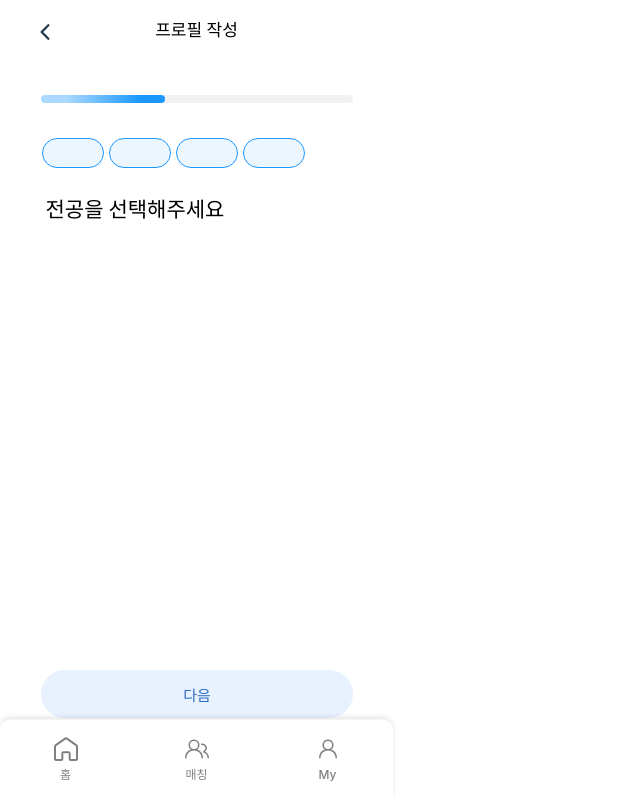
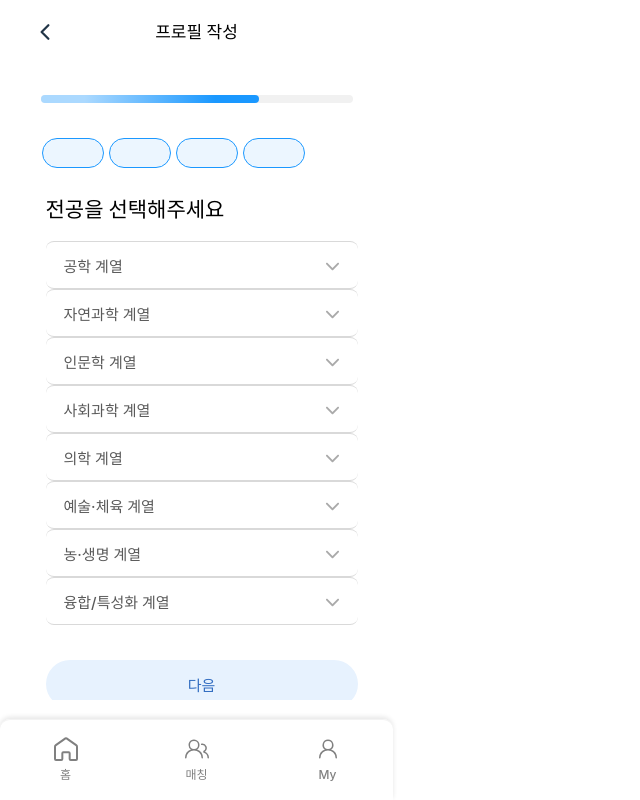
Before and after one commit to umc-meetpick/meetpick_frontend, a React (Vite) app: page /setProfile/major in a window 1280 px wide. Shown: the whole page, without its empty margins (0-640 px from the left). Built offline with nearby package versions, Linux system fonts and the light colour scheme.

Commit message:
Feat: toggleList, setMajor 구현

```diff
--- /dev/null
+++ b/src/assets/majorList.ts
@@ -0,0 +1,44 @@
+const majorList = [
+    {
+        "id":1,
+        "college": "공학 계열",
+        "majors": ["건설방재공학과", "건축공학과", "건축학과", "기계공학과", "산업공학과", "섬유공학과", "안전공학과", "에너지공학과", "전기전자공학과", "정보통신공학과", "재료공학과", "철도공학과", "화학공학과"]
+    },
+    {
+        "id":2,
+        "college": "자연과학 계열",
+        "majors": ["물리학과", "생명과학과", "수학과", "지리학과", "화학과", "에너지공학과", "환경공학과"]
+    },
+    {
+        "id":3,
+        "college": "인문학 계열",
+        "majors": ["국어국문학과", "노어노문학과", "독어독문학과", "불어불문학과", "서어서문학과", "영어영문학과", "일어일문학과", "중어중문학과", "철학과", "문헌정보학과", "역사학과(사학과)"]
+    },
+    {
+        "id":4,
+        "college": "사회과학 계열",
+        "majors": ["경영정보학과", "경영학과", "경제학과", "경찰학과", "관광학과", "사회학과", "사회복지학과", "정치외교학과", "행정학과", "심리학과", "교육학과", "특수교육과", "일반사회교육과", "윤리교육과", "지리교육과"]
+    },
+    {
+        "id":5,
+        "college": "의학 계열",
+        "majors": ["간호학과", "물리치료학과", "수의학과", "약학과", "임상병리학과", "치의학과", "치위생학과", "한약학과", "한의학과", "의학과"]
+    },
+    {
+        "id":6,
+        "college": "예술·체육 계열",
+        "majors": ["게임학과", "문예창작학과", "연극학과", "영상학과", "조리과학과", "제과제빵과", "커뮤니케이션학과"]
+    },
+    {
+        "id":7,
+        "college": "농·생명 계열",
+        "majors": ["농업경제학과", "농업자원경제학과", "동물자원학과", "조경학과", "식품영양학과", "수산생명의학과", "환경생태학과"]
+    },
+    {
+        "id":8,
+        "college": "융합/특성화 계열",
+        "majors": ["인공지능학과", "정보보안학과", "자유전공학부", "특성화 학과"]
+    }
+];
+
+export default majorList;
--- a/src/components/BasicNavbar.tsx
+++ b/src/components/BasicNavbar.tsx
@@ -24,9 +24,10 @@ export default BasicNavbar
 const Container = styled.div`
     width:393px;
     height:60px;
+    align-items: center;
 `;
 const IconPosition = styled.div`
-    position:fixed;
+    position:relative;
     top:20px;
     left:33px;
 `;
@@ -36,5 +37,5 @@ const Title = styled.div`
     color:black;
     display:flex;
     justify-content: center;
-    line-height:60px;
+    margin-top:-10px;
 `
--- a/src/components/MoveNextRoundBtn.tsx
+++ b/src/components/MoveNextRoundBtn.tsx
@@ -29,7 +29,7 @@ const Btn = styled.button`
     weight:600;
     background-color:#E7F2FE;
     border-radius:100px;
-    position:fixed;
-    top:670px;
+    position:absolute;
+    bottom:120px;
     left:41px;
 `;
--- /dev/null
+++ b/src/components/ToggleList.tsx
@@ -0,0 +1,96 @@
+import React, { useState, useContext } from 'react';
+import styled from "styled-components";
+import { FaChevronDown } from "react-icons/fa6";
+import majorList from '../assets/majorList';
+import { useNavigate } from 'react-router-dom';
+import { ProfileInfoContext } from '../context/profileInfoContext';
+
+const ToggleList: React.FC = () =>{
+    const navigate = useNavigate();
+    const {setMajor} = useContext(ProfileInfoContext);
+    const [openItems, setOpenItems] = useState<number[]>([]);
+    const handleToggle = (id: number) => {
+        if (openItems.includes(id)) {
+            setOpenItems(openItems.filter(itemId => itemId !== id));
+        } else {
+            setOpenItems([...openItems, id]);
+        }
+    };
+    const handleMajor = (major:string) =>{
+        setMajor(major)
+    };
+    return(
+        <Container>
+            {majorList.map(item => (
+                <div key={item.id}>
+                    <Toggle onClick={() => handleToggle(item.id)} isOpened={openItems.includes(item.id)}>
+                        {item.college}
+                        <FaChevronDown style={{color:"#AAAAAA"}}/>
+                    </Toggle>
+                    {openItems.includes(item.id) && (
+                        item.majors.map(major => (
+                            <Detail onClick={()=>handleMajor(major)}>
+                                {major}
+                            </Detail>
+                        ))
+                    )}
+                </div>
+            ))}
+            <Btn onClick={()=>navigate("/setProfile/hobby")}>다음</Btn>
+        </Container>
+    )
+}
+export default ToggleList;
+
+const Container = styled.div`
+    width:312px;
+    height:500px;
+    margin-top:20px;
+    max-height: calc(100vh - 150px);
+    position:relative;
+    overflow-y: auto;
+`;
+const Toggle = styled.button<{isOpened:boolean;}>`
+    width:312px;
+    height:48px;
+    color: #5A5A5A;
+    font-size:15px;
+    display:flex;
+    justify-content: space-between;
+    align-items: center;
+    border:none;
+    background-color:${({isOpened})=> isOpened ? "#F9FAFB" : "#FFFFFF"};
+    border-top: 1px solid #D9D9D9;
+    border-bottom: 1px solid #D9D9D9;
+    &:focus {
+        border: none;
+        border-top: 1px solid #D9D9D9;
+        border-bottom: 1px solid #D9D9D9;
+        outline: none;
+    }
+`;
+const Detail = styled.button`
+    width:296px;
+    height:48px;
+    align-items: center;
+    color: #7D7D7D;
+    border:none;
+    &:focus {
+        border: none;
+        outline: none;
+        color:#007AFF;
+    }
+`;
+const Btn = styled.button`
+    width:312px;
+    height:48px;
+    color:#326DC1;
+    font-size:15px;
+    weight:600;
+    background-color:#E7F2FE;
+    border-radius:100px;
+    margin-top:35px;
+    &:focus {
+        outline: none;
+    }
+`;
--- a/src/pages/setProfilePages/setMajor.tsx
+++ b/src/pages/setProfilePages/setMajor.tsx
@@ -2,31 +2,35 @@ import React, { useContext } from "react";
 import styled from "styled-components";
 import SetProfileNavbar from '../../components/BasicNavbar';
 import ProgressBar from '../../components/ProgressBar';
-import MoveNextRoundBtn from "../../components/MoveNextRoundBtn";
 import { ProfileInfoContext } from '../../context/profileInfoContext';
 import ProfileSelectedBorder from "../../components/profileSelectedBorder";
+import ToggleList from "../../components/ToggleList";
 
 const SetMajor = () =>{
-    const {nickname, image, studentNum, mbti, setMajor} = useContext(ProfileInfoContext);
+    const {nickname, image, studentNum, mbti} = useContext(ProfileInfoContext);
     return(
-        <>
+        <Wrapper>
             <SetProfileNavbar title={"프로필 작성"}/>
-            <ProgressBar progress={40}/>
+            <ProgressBar progress={70}/>
             <ProfileSelectedBorder input={[nickname,image,studentNum,mbti]}/>
             <Container>
                 <Title>전공을 선택해주세요</Title>
-                <MoveNextRoundBtn nextPage={"/setProfile/hobby"}/>
+                <ToggleList/>
             </Container>
-        </>
+        </Wrapper>
     )
 }
 export default SetMajor;
 
+const Wrapper = styled.div`
+    width:100%;
+    height:calc(100vh - 100px);
+    overflow-y: auto;
+`;
 const Container = styled.div`
-    margin-top:100px;
+    width:302px;
     margin: 0 auto;
-    height:calc(100vh - 240px)
-    border:1px solid red;
+    position: relative;
 `;
 const Title = styled.div`
     font-size:21px;
```
